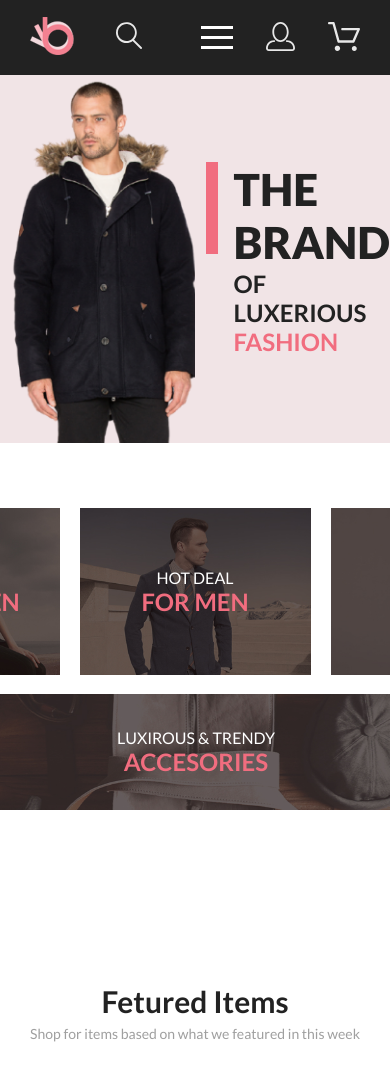
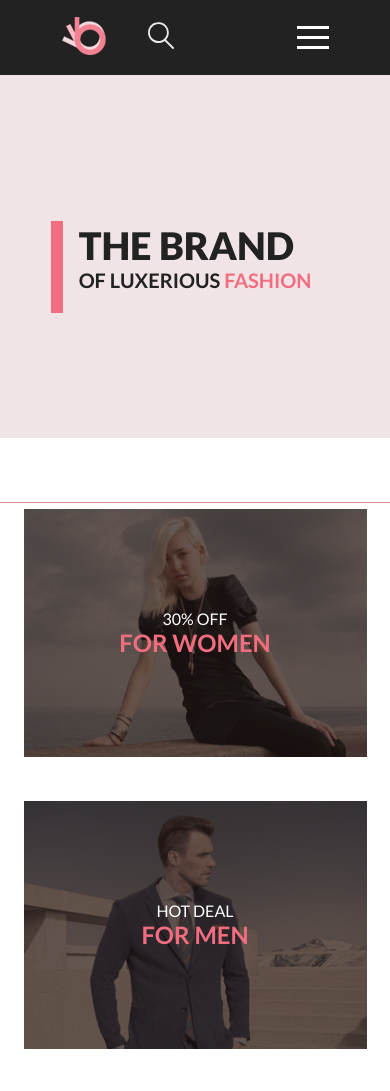
Before and after one commit to KDarya13/HomeWorkShop, a plain HTML site: page index.html in a window 390 px wide. Shown: the top 1091 px of the page. Drawn offline with Linux system fonts and the light colour scheme.

Commit message:
add css changes

```diff
--- a/css/style.css
+++ b/css/style.css
@@ -19,7 +19,6 @@ a {
 .top {
     background-color: #fff;
     position: relative;
-    overflow: hidden;
 }
 
 .center-header {
@@ -31,6 +30,7 @@ a {
     max-width: 1140px;
     width: 100%;
     margin: 0 auto;
+    outline: 1px solid rgb(230, 141, 141);
 }
 
 .header {
@@ -310,8 +310,8 @@ a {
 }
 
 .offers-photo {
-    width: 360px;
-    height: 260px;
+    max-width: 360px;
+    min-height: 260px;
     background-repeat: no-repeat;
     background-size: contain;
     background-position: center;
@@ -319,7 +319,6 @@ a {
 
 .offers-photo-women {
     background-image: url(../img/women-offers.jpg);
-
 }
 
 .offers-photo-men {
@@ -578,3 +577,61 @@ a {
         margin: 0 0 18px 0;
     }
 }
+
+@media (max-width: 768px) {
+    .registration {
+        display: none;
+    }
+
+    .basket {
+        display: none;
+    }
+
+    .top-content {
+        min-height: 363px;
+    }
+
+    .top-photo {
+        display: none;
+    }
+
+    .top-title-big {
+        width: 900;
+        font-size: 38px;
+        line-height: 46px;
+    }
+
+    .top-title-small {
+        width: 700;
+        font-size: 20px;
+        line-height: 24px;
+    }
+
+    .offers-list {
+        grid-template-columns: 343px;
+        justify-content: center;
+        gap: 32px;
+    }
+
+    .offers-photo {
+        width: 343px;
+        height: 248px;
+    }
+
+    .offer-item-big {
+        max-width: 343px;
+        min-height: 111px;
+        grid-column: span 1;
+        grid-row: span 1;
+    }
+
+    .offers-photo-accesories {
+        max-width: 343px;
+        min-height: 111px;
+    }
+
+    .products-offer-list {
+        grid-template-columns: 360px;
+        gap: 16px;
+    }
+}
```
